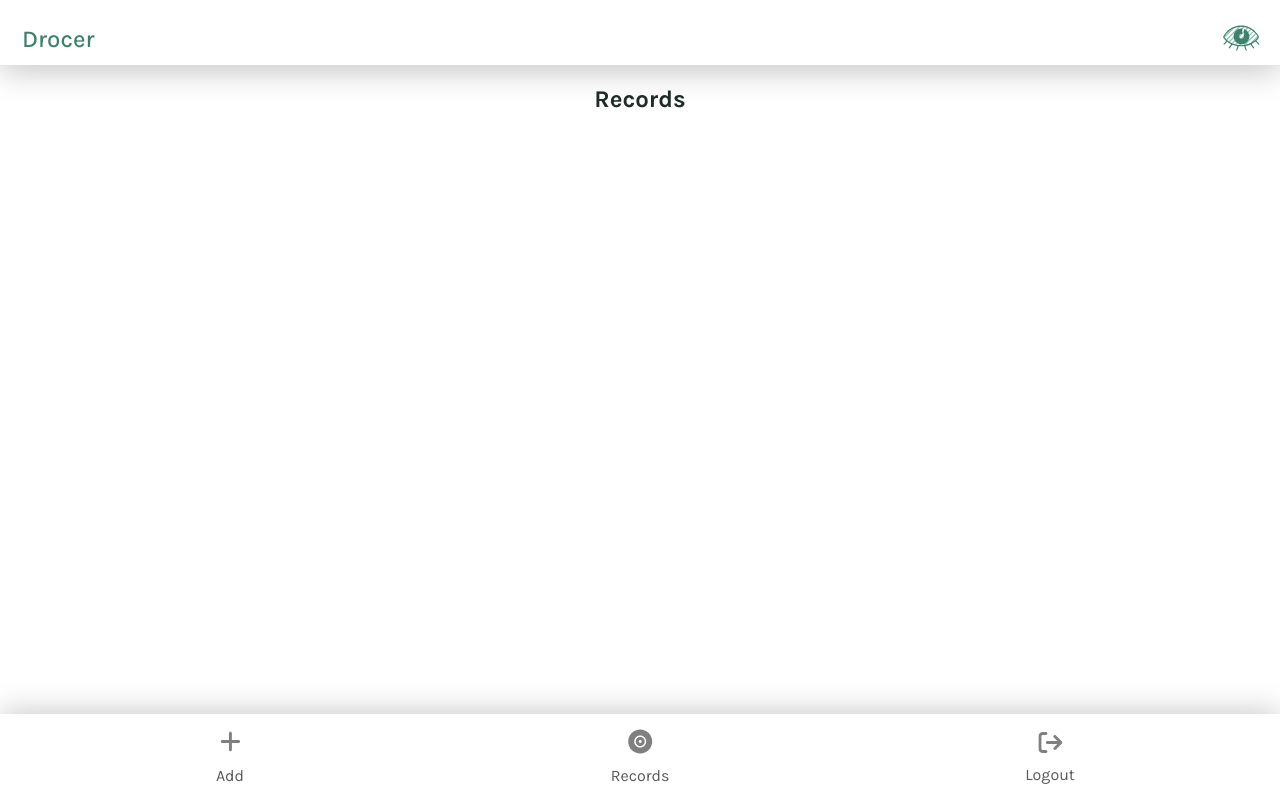
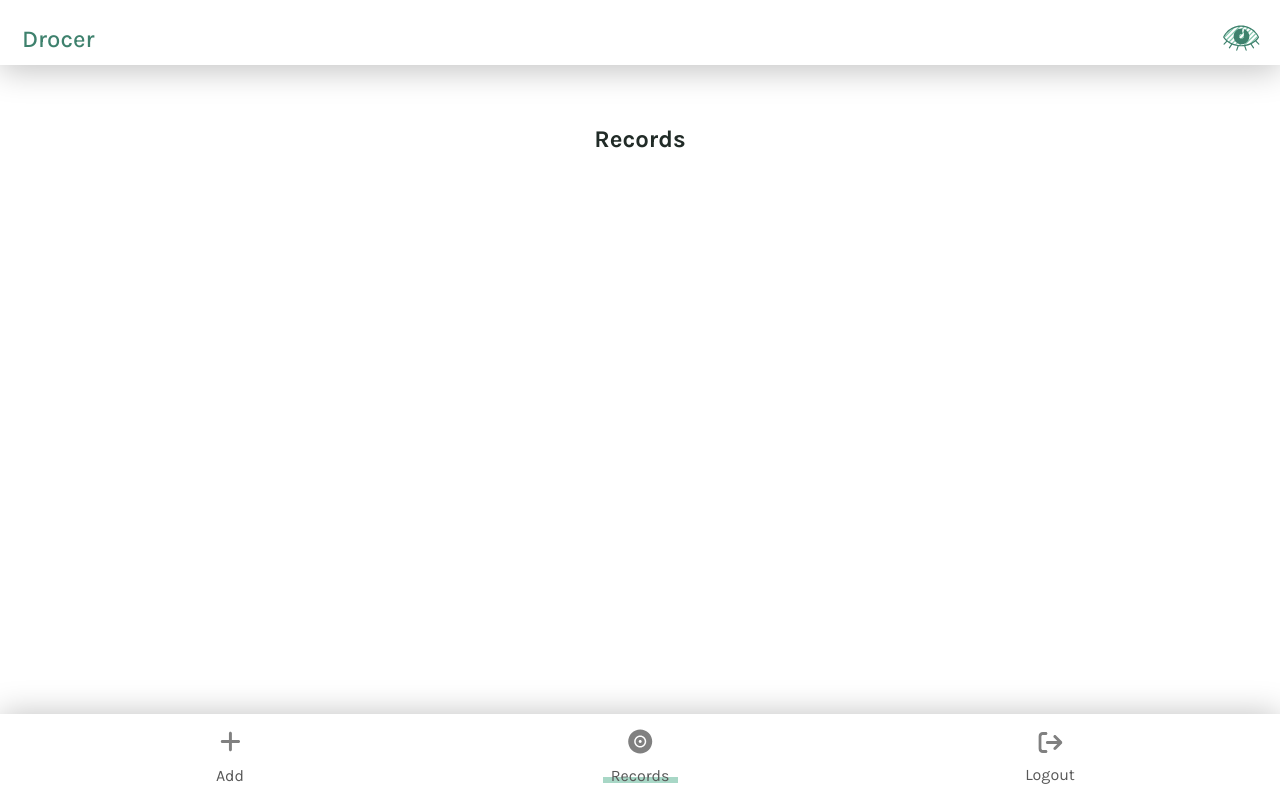
Before and after one commit to Alambea/drocer-app-front, a React (Vite) app: page /records in a window 1280 px wide. Built offline with nearby package versions, Linux system fonts and the light colour scheme; no server answers; sample sign-in values are in the browser's storage.

Commit message:
Add RecordsListPage styles

```diff
--- a/src/components/Navigation/Navigation.scss
+++ b/src/components/Navigation/Navigation.scss
@@ -19,6 +19,7 @@
   }
 
   &__element {
+    position: relative;
     width: 75px;
   }
 
@@ -33,3 +34,13 @@
     gap: 10px;
   }
 }
+
+.nav-bar__link.active::after {
+  content: "";
+  position: absolute;
+  width: 100%;
+  height: 5.5px;
+  bottom: 2.5px;
+  background-color: rgba(colors.$color-primary-light, 0.7);
+  z-index: -1;
+}
--- /dev/null
+++ b/src/pages/RecordsListPage/RecordsListPage.scss
@@ -0,0 +1,12 @@
+.records {
+  display: flex;
+  flex-direction: column;
+  width: 100%;
+  padding-top: 40px;
+  gap: 50px;
+
+  &__title {
+    text-align: center;
+    width: 100%;
+  }
+}
--- a/src/pages/RecordsListPage/RecordsListPage.tsx
+++ b/src/pages/RecordsListPage/RecordsListPage.tsx
@@ -1,7 +1,9 @@
+import "./RecordsListPage.scss";
+
 const RecordsListPage = (): React.ReactElement => {
   return (
-    <section className="records-container">
-      <h2 className="records-title">Records</h2>
+    <section className="records">
+      <h2 className="records__title">Records</h2>
     </section>
   );
 };
```
